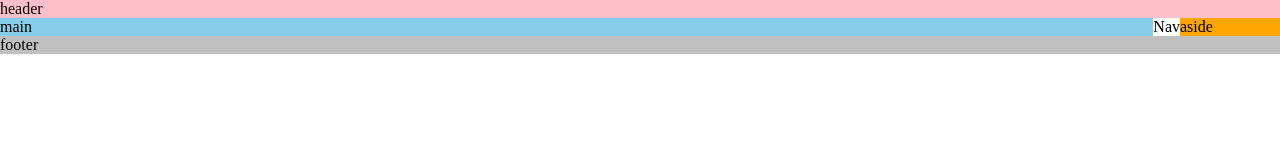
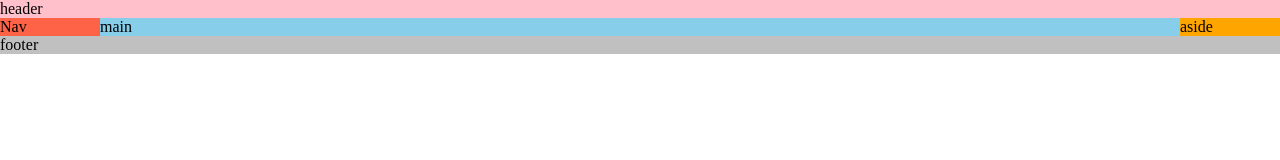
Before and after one commit to Channelsu/flex_box, a plain HTML site: page index.html in a window 1280 px wide. Drawn offline with Linux system fonts and the light colour scheme.

Commit message:
ナビエリアを左寄せに変更

```diff
--- a/css/style.css
+++ b/css/style.css
@@ -15,6 +15,12 @@
   flex: 1;
 }
 
+nav {
+  background: tomato;
+  width: 100px;
+  order: -1;
+}
+
 aside {
   background: orange;
   width: 100px;
```
